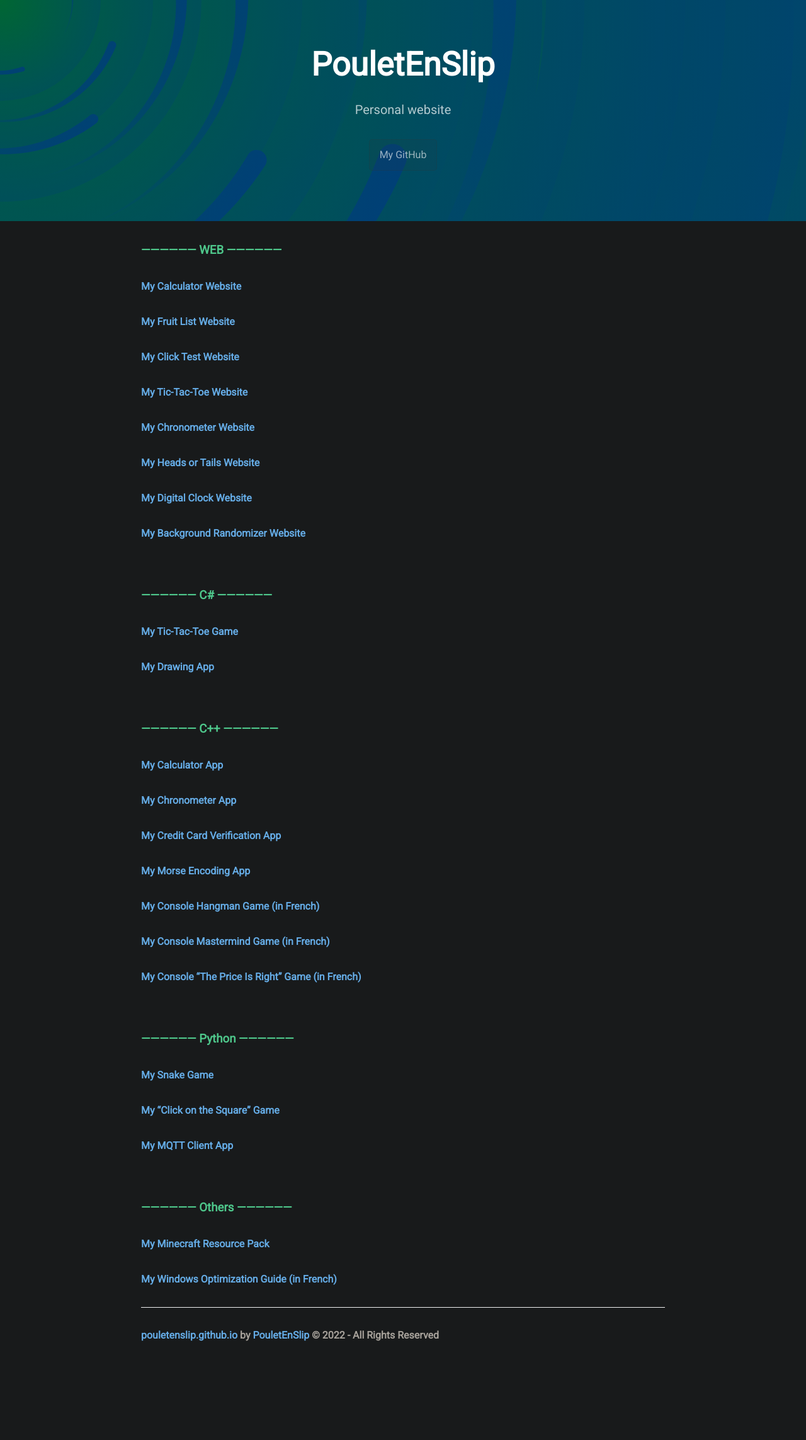
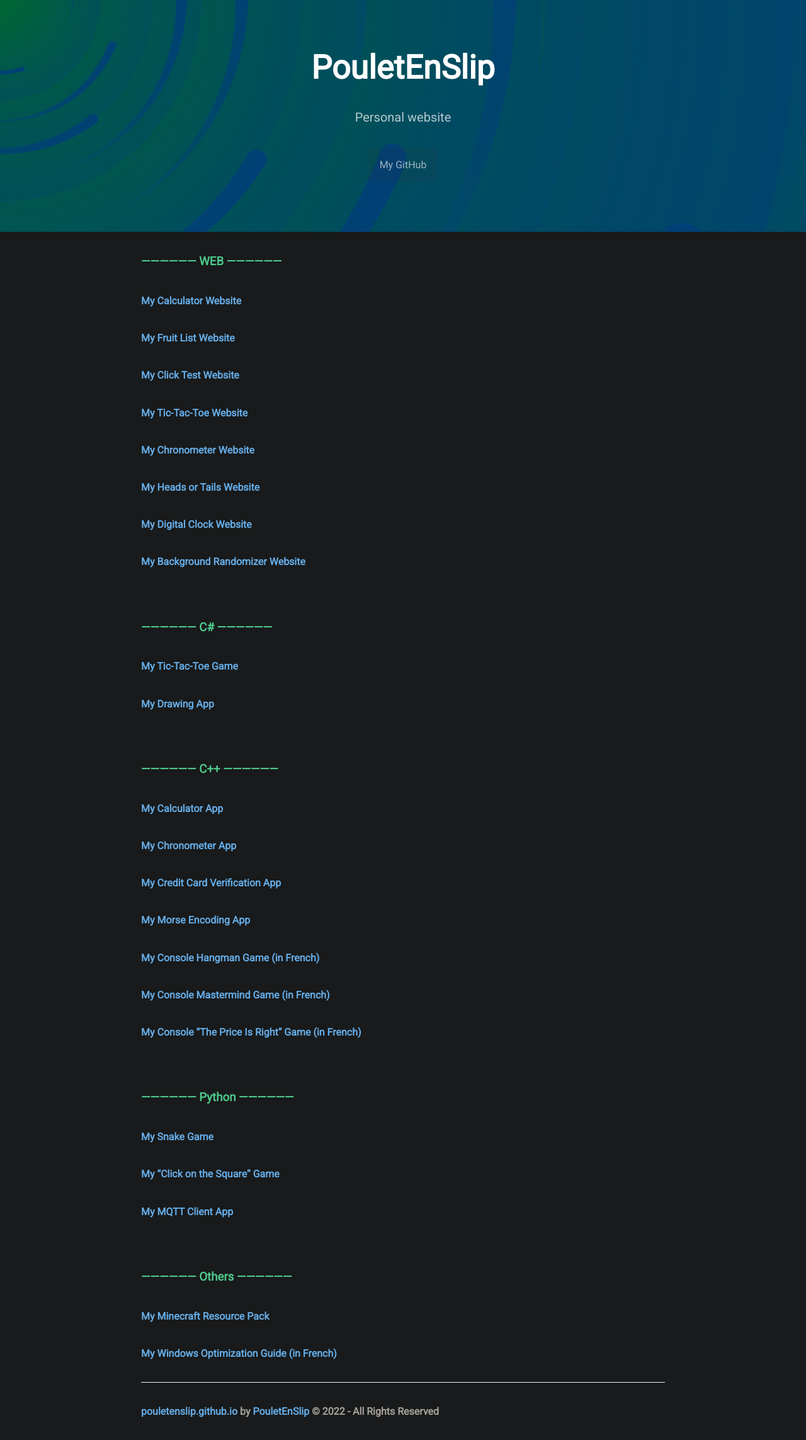
Before and after one commit to PouletEnSlip/pouletenslip.github.io, a Jekyll site: the page built from index.md, in a window 1280 px wide. Shown: the whole page at 63% size. Built offline with Jekyll 4.4.1, drawn with Linux system fonts in a browser that asks for light colours; our own code applies the rules of GitHub Pages for plain Markdown files; before the commit the page ends 2164 px from its top, so only the background shows below that.

Commit message:
Update jekyll-theme-cayman.scss

```diff
--- a/_sass/jekyll-theme-cayman.scss
+++ b/_sass/jekyll-theme-cayman.scss
@@ -28,7 +28,7 @@ html {
 body {
 	padding: 0;
 	margin: 0;
-  line-height: 1.5;
+	line-height: 1.7;
 }
 
 a {
@@ -178,12 +178,7 @@ a {
 		max-width: 100%;
 	}
 
-  h1,
-  h2,
-  h3,
-  h4,
-  h5,
-  h6 {
+	h1, h2, h3, h4, h5, h6 {
 		margin-top: 2rem;
 		margin-bottom: 1rem;
 		color: #4ec78b;
@@ -234,8 +229,7 @@ a {
 		}
 	}
 
-  .highlight pre,
-  pre {
+	.highlight pre, pre {
 		padding: .8rem;
 		overflow: auto;
 		font-size: .9rem;
@@ -243,8 +237,7 @@ a {
 		border-radius: .3rem;
 	}
 
-  pre code,
-  pre tt {
+	pre code, pre tt {
 		display: inline;
 		max-width: initial;
 		padding: 0;
@@ -255,14 +248,12 @@ a {
 		background: none;
 		border: 0;
 
-    &:before,
-    &:after {
+		&:before, &:after {
 			content: normal;
 		}
 	}
 
-  ul,
-  ol {
+	ul, ol {
 		margin-top: 0;
 	}
 
@@ -275,15 +266,14 @@ a {
 			font-weight: bold;
 		}
 
-    th,
-    td {
+		th, td {
 			padding: .5rem 1rem;
 			border: 1px solid #e9ebec;
 		}
 	}
 
 	hr {
-	  border-top: 2px #a6a19a;
+		border-top: 2px #333;
 	}
 }
 
```
Lines whose indentation alone changed are shown as unchanged.
